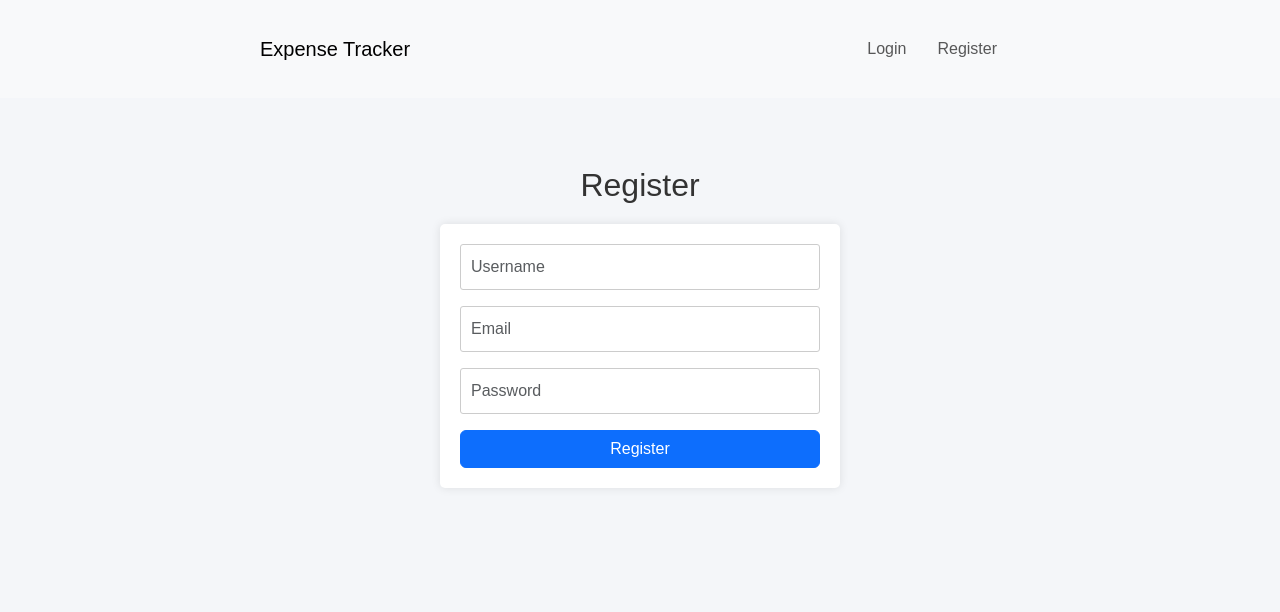
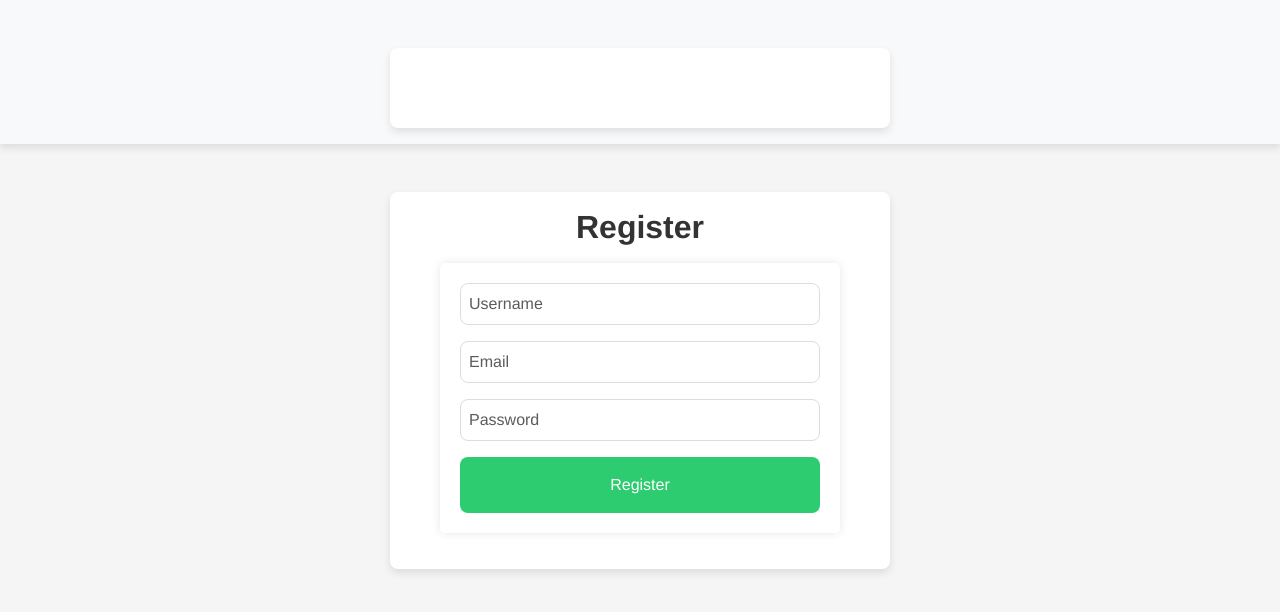
Before and after one commit to tanmoybarua43/expense-tracker-p3, a React (Create React App) app in the folder client/: page /register in a window 1280 px wide. Shown: the top 612 px of the page. Built offline with nearby package versions, Linux system fonts and the light colour scheme.

Commit message:
updated in the scss file

```diff
--- a/client/src/App.js
+++ b/client/src/App.js
@@ -1,4 +1,5 @@
 import 'bootstrap/dist/css/bootstrap.min.css';
+import './assets/styles/main.scss';
 import React from 'react';
 import { BrowserRouter as Router, Route, Routes } from 'react-router-dom';
 import Navbar from './components/layout/Navbar';
--- /dev/null
+++ b/client/src/assets/styles/_mixins.scss
@@ -0,0 +1,21 @@
+// _mixins.scss
+
+@mixin flex-center {
+    display: flex;
+    justify-content: center;
+    align-items: center;
+  }
+
+  @mixin button($bg-color: $primary-color, $hover-color: darken($primary-color, 10%)) {
+    background-color: $bg-color;
+    color: #fff;
+    border: none;
+    padding: $spacing-unit;
+    border-radius: $border-radius;
+    cursor: pointer;
+    transition: $transition;
+
+    &:hover {
+      background-color: $hover-color;
+    }
+  }
--- /dev/null
+++ b/client/src/assets/styles/_variables.scss
@@ -0,0 +1,13 @@
+// _variables.scss
+
+$primary-color: #3498db;
+$secondary-color: #2ecc71;
+$background-color: #f5f5f5;
+$border-color: #dddddd;
+$text-color: #333;
+$font-family: 'Helvetica', sans-serif;
+$border-radius: 8px;
+$box-shadow: 0 4px 8px rgba(0, 0, 0, 0.1);
+$transition: 0.3s ease;
+
+$spacing-unit: 16px;
--- /dev/null
+++ b/client/src/assets/styles/base/_reset.scss
@@ -0,0 +1,14 @@
+// _reset.scss
+
+* {
+    margin: 0;
+    padding: 0;
+    box-sizing: border-box;
+  }
+
+  html, body {
+    height: 100%;
+    font-family: $font-family;
+    color: $text-color;
+    background-color: $background-color;
+  }
--- /dev/null
+++ b/client/src/assets/styles/base/_typography.scss
@@ -0,0 +1,21 @@
+// _typography.scss
+
+h1, h2, h3, h4, h5, h6 {
+    font-weight: bold;
+    color: $text-color;
+  }
+
+  p {
+    line-height: 1.6;
+    margin-bottom: $spacing-unit;
+  }
+
+  a {
+    color: $primary-color;
+    text-decoration: none;
+    transition: $transition;
+
+    &:hover {
+      color: darken($primary-color, 15%);
+    }
+  }
--- /dev/null
+++ b/client/src/assets/styles/components/_addExpense.scss
@@ -0,0 +1,33 @@
+// _addExpense.scss
+
+.container {
+    max-width: 500px;
+    margin: 0 auto;
+    background-color: #fff;
+    box-shadow: $box-shadow;
+    border-radius: $border-radius;
+    padding: $spacing-unit;
+
+    h2 {
+      text-align: center;
+      margin-bottom: $spacing-unit;
+    }
+
+    .form-control {
+      margin-bottom: $spacing-unit;
+      border-radius: $border-radius;
+      border: 1px solid $border-color;
+      padding: $spacing-unit / 2;
+    }
+
+    button {
+      @include button($secondary-color, darken($secondary-color, 10%));
+    }
+
+    select {
+      margin-bottom: $spacing-unit;
+      padding: $spacing-unit / 2;
+      border-radius: $border-radius;
+      border: 1px solid $border-color;
+    }
+  }
--- /dev/null
+++ b/client/src/assets/styles/components/_expenseList.scss
@@ -0,0 +1,34 @@
+// _expenseList.scss
+
+.container {
+    margin-top: $spacing-unit * 2;
+  }
+
+  .table {
+    border: 1px solid $border-color;
+    th, td {
+      padding: $spacing-unit / 2;
+    }
+  }
+
+  thead {
+    background-color: $primary-color;
+    color: white;
+  }
+
+  .modal-header, .modal-footer {
+    background-color: $primary-color;
+    color: white;
+  }
+
+  button {
+    @include button($secondary-color, darken($secondary-color, 10%));
+
+    &.btn-danger {
+      @include button(#e74c3c, darken(#e74c3c, 10%));
+    }
+
+    &.btn-warning {
+      @include button(#f39c12, darken(#f39c12, 10%));
+    }
+  }
--- /dev/null
+++ b/client/src/assets/styles/components/_login.scss
@@ -0,0 +1,26 @@
+// _login.scss and _register.scss
+
+.container {
+    max-width: 400px;
+    margin: 0 auto;
+    padding: $spacing-unit;
+    background-color: #fff;
+    box-shadow: $box-shadow;
+    border-radius: $border-radius;
+
+    h2 {
+      text-align: center;
+      margin-bottom: $spacing-unit;
+    }
+
+    .form-control {
+      margin-bottom: $spacing-unit;
+      padding: $spacing-unit / 2;
+      border-radius: $border-radius;
+      border: 1px solid $border-color;
+    }
+
+    button {
+      @include button($primary-color, darken($primary-color, 10%));
+    }
+  }
--- /dev/null
+++ b/client/src/assets/styles/components/_navbar.scss
@@ -0,0 +1,39 @@
+// _navbar.scss
+
+.navbar {
+    background-color: $primary-color;
+    padding: $spacing-unit;
+    box-shadow: $box-shadow;
+
+    .navbar-brand {
+      color: #fff;
+      font-size: 1.5rem;
+    }
+
+    .navbar-toggler {
+      color: #fff;
+      border: none;
+    }
+
+    .navbar-nav {
+      .nav-link {
+        color: #fff;
+        font-size: 1.2rem;
+        padding: $spacing-unit / 2;
+
+        &:hover {
+          color: lighten($primary-color, 20%);
+        }
+      }
+
+      .dropdown-toggle {
+        background-color: transparent;
+        border: none;
+        color: #fff;
+
+        &:hover {
+          color: lighten($primary-color, 20%);
+        }
+      }
+    }
+  }
--- /dev/null
+++ b/client/src/assets/styles/main.scss
@@ -0,0 +1,11 @@
+// main.scss
+
+@import 'variables';
+@import 'mixins';
+@import 'base/reset';
+@import 'base/typography';
+@import 'components/navbar';
+@import 'components/login';
+@import 'components/register';
+@import 'components/addExpense';
+@import 'components/expenseList';
```
Also changed, not shown: client/src/assets/styles/base/_utilities.scss (added), client/src/assets/styles/components/_register.scss (added).
